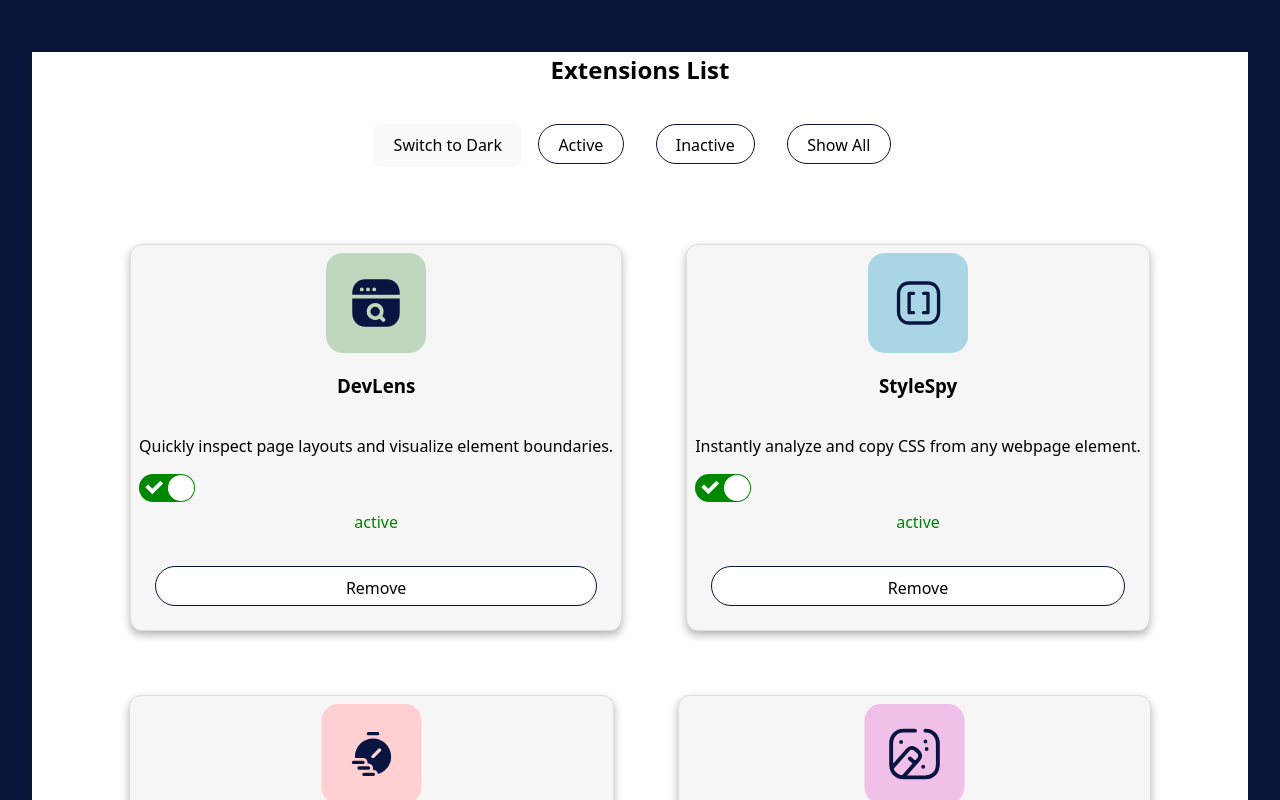
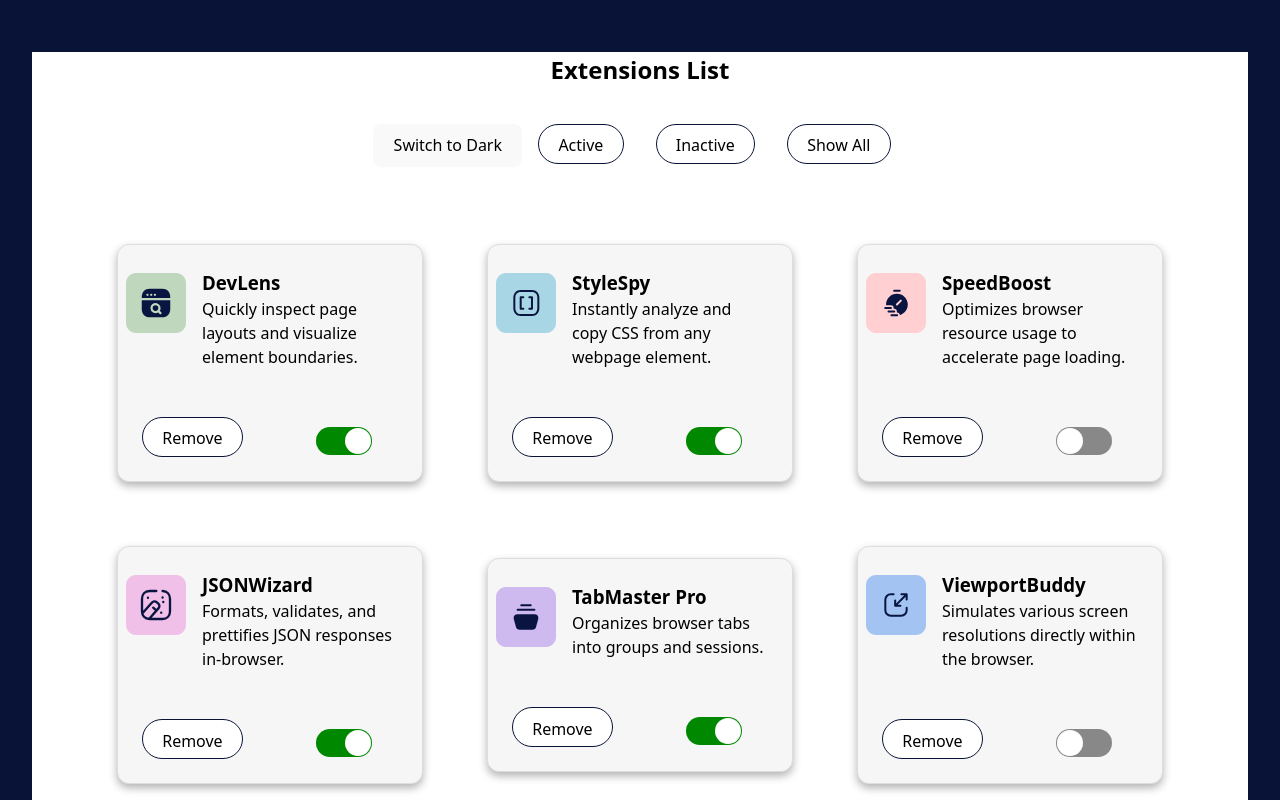
Before and after one commit to Joyfull-Happiness/react-toggle-app, a React (Vite) app: page / in a window 1280 px wide. Shown: the top 800 px of the page. Built offline with nearby package versions, Linux system fonts and the light colour scheme.

Commit message:
updated css

```diff
--- a/src/App.css
+++ b/src/App.css
@@ -74,16 +74,6 @@ body {
   }
 }
 
-@media (prefers-reduced-motion: no-preference) {
-  a:nth-of-type(2) .logo {
-    animation: logo-spin infinite 20s linear;
-  }
-}
-
-.card {
-  padding: 2em;
-}
-
 .read-the-docs {
   color: #888;
 }
--- a/src/components/Card.css
+++ b/src/components/Card.css
@@ -5,12 +5,31 @@
   padding: 0.5rem;
   border-radius: 12px;
   border: 0.3px solid white;
-  max-width: 100%;
+  width: 25%;
   display: flex;
   flex-direction: column;
   justify-content: space-between;
   box-shadow: 0 4px 8px rgba(0, 0, 0, 0.3);
 }
+.imageHeadderWrapper {
+  display: flex;
+}
+.imageHeadderWrapper div {
+  text-align: left;
+  margin: 1rem;
+}
+.imageHeadderWrapper h3 {
+  margin: 0;
+}
+.imageHeadderWrapper p {
+  margin-top: 0;
+}
+.toggleButtonWrapper {
+  display: flex;
+  justify-content: space-between;
+  align-items: center;
+}
+
 body.light .card {
   background: #f6f6f6;
   border: 1px solid #ddd;
@@ -24,7 +43,7 @@ body.dark .card {
 }
 img {
   max-block-size: 100px;
-  display: inline-block;
+  display: block;
 }
 
 h1 {
@@ -34,3 +53,9 @@ h1 {
 p {
   display: block;
 }
+
+@media (max-width: 600px) {
+  .card {
+    width: 100%;
+  }
+}
--- a/src/components/Card.jsx
+++ b/src/components/Card.jsx
@@ -13,17 +13,23 @@ function Card({ object, id, updateData, onRemove }) {
   return (
     <>
       <div className="card">
+        <div className="imageHeadderWrapper">
           <img src={object.logo} />
+          <div>
             <h3> {object.name}</h3>
 
             <p> {object.description}</p>
+          </div>
+        </div>
+        <div className="toggleButtonWrapper">
+          <Button text="Remove" onClick={onRemove} />
           <Toggle
             /* below we are connecting the toggle to the data */
             activity={object.isActive}
             toggleChange={handleToggleChange}
             id={id}
           />
-        <Button text="Remove" onClick={onRemove} />
+        </div>
       </div>
     </>
   );
--- a/src/components/Toggle.css
+++ b/src/components/Toggle.css
@@ -6,3 +6,9 @@
   position: relative;
   cursor: pointer;
 }
+
+@media (max-width: 600px) {
+  .toggle {
+    right: -21px;
+  }
+}
--- a/src/components/Toggle.jsx
+++ b/src/components/Toggle.jsx
@@ -5,11 +5,14 @@ export default function Toggle({ activity, toggleChange }) {
   return (
     <>
       <label className="toggle">
-        <Switch onChange={toggleChange} checked={activity ? true : false} />
+        <Switch
+          onChange={toggleChange}
+          checked={activity ? true : false}
+          uncheckedIcon={false}
+          checkedIcon={false}
+        />
       </label>
-      <p style={{ color: activity ? "green" : "red" }}>
-        <span> {activity ? "active" : "inactive"} </span>
-      </p>
+      <p style={{ color: activity ? "green" : "red" }}></p>
     </>
   );
 }
```
Lines whose indentation alone changed are shown as unchanged.
